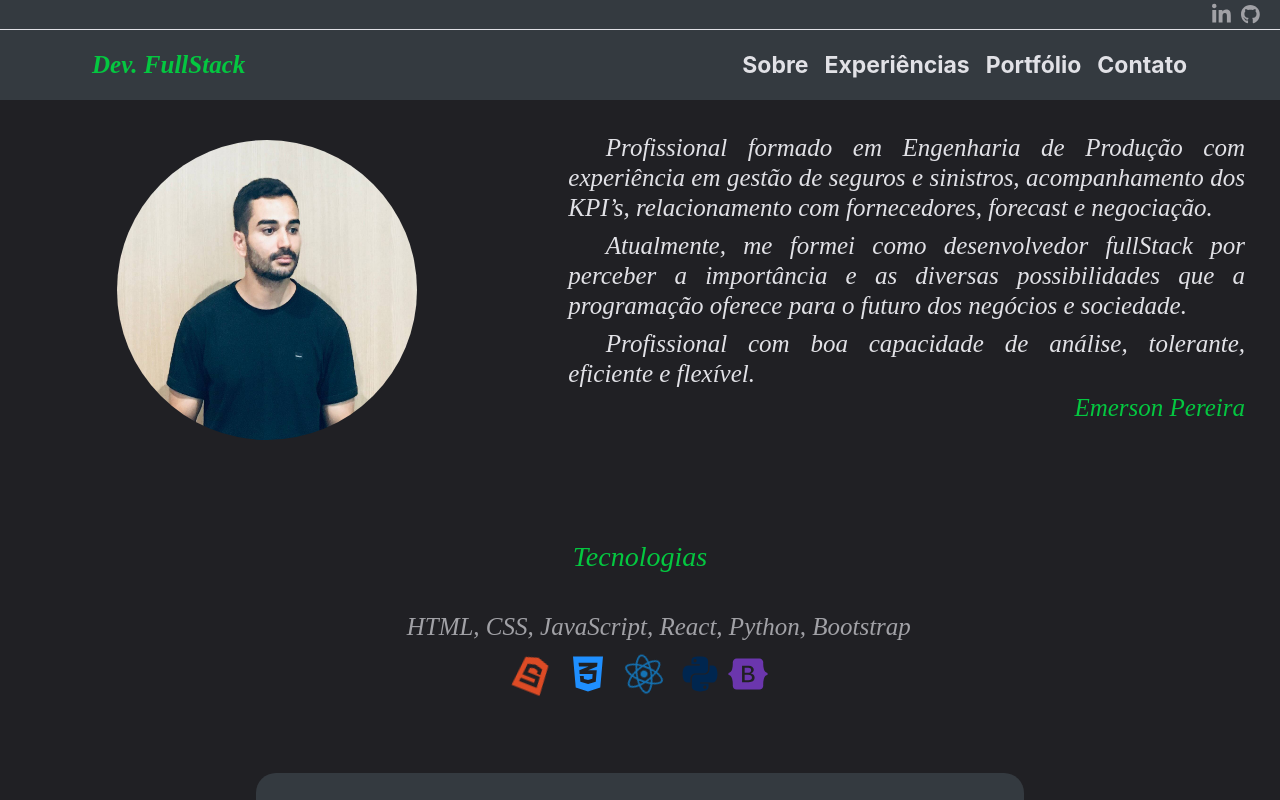
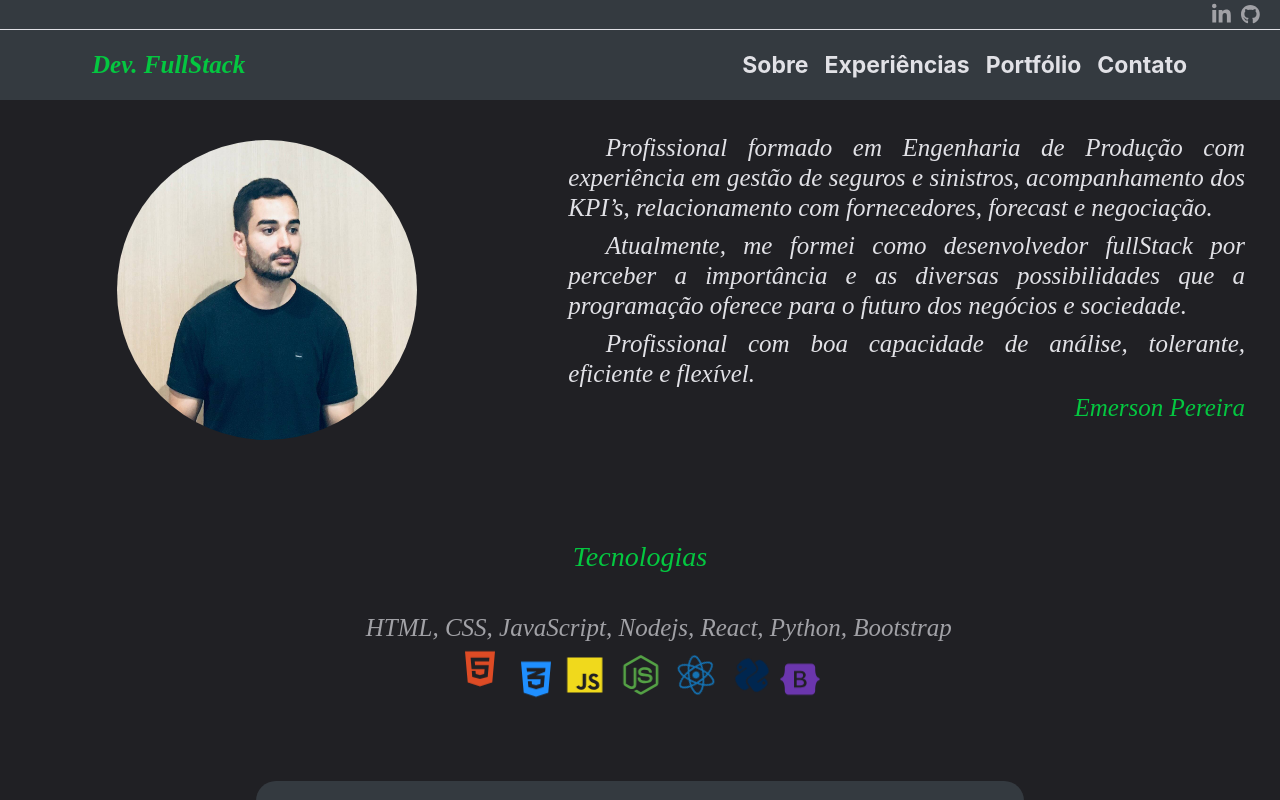
Before and after one commit to emersonope/emersonope.com, a React (Create React App) app: page / in a window 1280 px wide. Shown: the top 800 px of the page. Built offline with nearby package versions, Linux system fonts and the light colour scheme.

Commit message:
efeitos icones home

```diff
--- a/src/pages/home/degree/tabela/index.js
+++ b/src/pages/home/degree/tabela/index.js
@@ -48,13 +48,17 @@ const Linha = styled(Row)`
     }
 `;
 
-const Tab = styled(Table)`
-
-`;
+const Tab = styled(Table)``;
 
 const TabTd = styled.td`
-    border-top: none !important;
-    color: #E1E1E6;
+    &{
+        border-top: none !important;
+        color: #E1E1E6;
+    }
+    &:hover {
+        color: #8257E6;
+    }
+
 `;
 
 const TabTh = styled.th`
--- a/src/pages/home/technologies/index.js
+++ b/src/pages/home/technologies/index.js
@@ -1,10 +1,11 @@
 import { Col, Row } from "react-bootstrap";
-import styled, {keyframes} from 'styled-components';
+import styled, {keyframes } from 'styled-components';
 
 import React from 'react';
 
 import { IconContext } from "react-icons";
-import { FaHtml5 , FaCss3Alt, FaReact, FaPython, FaBootstrap } from 'react-icons/fa';
+import { IoLogoJavascript } from "react-icons/io5";
+import { FaHtml5 , FaCss3Alt, FaReact, FaNodeJs, FaPython, FaBootstrap } from 'react-icons/fa';
 
 
 const Card = styled.div`
@@ -59,6 +60,8 @@ const Card2 = styled.div`
     @media (max-width: 600px) {
         height: 100%;
         width: 100%;
+
+        align-items: center;
     }
 `;
 
@@ -76,6 +79,13 @@ const Linha = styled(Row)`
         height: 50%;
         margin-top: auto;
         margin-bottom: 4px;
+    }
+    @media (max-width: 600px) {
+        height: 100%;
+        width: 100%;
+        text-align: center;
+        justify-content: center;
+
     }
 `;
 
@@ -115,7 +125,7 @@ const Texto = styled.h4`
         justify-content: center;
     }
 `;
-
+/* animações */
 const animate = keyframes`
     from {
         transform: rotate(0deg);
@@ -124,13 +134,59 @@ const animate = keyframes`
         transform: rotate(360deg);
     }
 `;
+const animate1 = keyframes`
+    0% { transform: rotate(0deg); }
+    50% { transform: rotate(180deg); }
+    100% { transform: rotate(0deg);}
+`;
+
+const bounce = keyframes`
+    0% { transform: translateY(0px); }
+    50% { transform: translateY(-7px) }
+    100% {transform: translateY(0px) }
+}
+`;
+const bounce1 = keyframes`
+    0% { transform: translateY(0px); }
+    50% { transform: translateY(7px) }
+    80% { transform: translateY(-7px) }
+    100% {transform: translateY(0px) }
+}
+`;
+
+
+const goBack = keyframes`
+    0% { transform: translateX(4px);; }
+    50% { transform: translateX(0); }
+    100% {transform: translateX(4px); }
+`;
+
 
 const HtmlIcon = styled(FaHtml5)`
-   animation: ${animate} 10s linear infinite;
+   animation: ${bounce}  10s linear infinite;
 `;
 
 const ReactIcon = styled(FaReact)`
-   animation: ${animate} 10s linear infinite;
+   animation: ${animate} 4s linear infinite;
+`;
+
+const CssIcon = styled(FaCss3Alt)`
+   animation: ${bounce1} 10s linear infinite;
+`;
+const BtsIcon = styled(FaBootstrap)`
+   animation: ${bounce1} 10s linear infinite;
+`;
+
+const PyIcon = styled(FaPython)`
+   animation: ${animate1} 4s linear infinite;
+`;
+
+const NjsIcon = styled(FaNodeJs)`
+   animation: ${goBack} 4s linear infinite;
+`;
+
+const JsIcon = styled(IoLogoJavascript)`
+   animation: ${goBack} 4s linear infinite;
 `;
 
 const MyProvider = ({className, children}) => <IconContext.Provider value={{className}}> {children} </IconContext.Provider>
@@ -140,6 +196,7 @@ const IconHtml = styled(MyProvider)`
         font-size: 2.5em;
         margin-right: 8px;
         margin-left: 8px;
+        margin-bottom: 8px;
 `;
 
 const IconCss = styled(MyProvider)`
@@ -147,6 +204,15 @@ const IconCss = styled(MyProvider)`
         font-size: 2.5em;
         margin-right: 8px;
         margin-left: 8px;
+        margin-bottom: 8px;
+`;
+
+const IconNode = styled(MyProvider)`
+    color: rgb(33%, 63%, 27%);
+    font-size: 2.5em;
+    margin-right: 8px;
+    margin-left: 8px;
+    margin-bottom: 8px;
 `;
 
 const IconReact = styled(MyProvider)`
@@ -154,6 +220,7 @@ const IconReact = styled(MyProvider)`
         font-size: 2.5em;
         margin-right: 8px;
         margin-left: 8px;
+        margin-bottom: 8px;
 `;
 
 const IconPy = styled(MyProvider)`
@@ -161,12 +228,21 @@ const IconPy = styled(MyProvider)`
         font-size: 2.5em;
         margin-right: 8px;
         margin-left: 8px;
+        margin-bottom: 8px;
 `;
 
 const IconBtp = styled(MyProvider)`
         color: rgb(42%, 21%, 68%);
         font-size: 2.5em;
         margin-right: 8px;
+        margin-bottom: 8px;
+`;
+
+const IconJs = styled(MyProvider)`
+        color: rgb(94%, 85%, 11%);
+        font-size: 2.5em;
+        margin-right: 8px;
+        margin-bottom: 8px;
 `;
 
 export const Technologies = () => {
@@ -184,23 +260,29 @@ export const Technologies = () => {
                 <Coluna xl={12}>
                     <Card2>
                         <Linha>
-                                <Texto> HTML, CSS, JavaScript, React, Python, Bootstrap</Texto>
+                                <Texto> HTML, CSS, JavaScript, Nodejs, React, Python, Bootstrap</Texto>
                         </Linha>
                         <Linha>
                                 <IconHtml>
                                     <HtmlIcon />
                                 </IconHtml>
                                 <IconCss>
-                                    <FaCss3Alt />
+                                    <CssIcon />
                                 </IconCss>
+                                <IconJs>
+                                    <JsIcon />
+                                </IconJs>
+                                <IconNode>
+                                    <NjsIcon />
+                                </IconNode>
                                 <IconReact>
-                                    < ReactIcon />
+                                    <ReactIcon />
                                 </IconReact>
                                 <IconPy>
-                                    <FaPython />
+                                    <PyIcon />
                                 </IconPy>
                                 <IconBtp>
-                                    < FaBootstrap />
+                                    <BtsIcon />
                                 </IconBtp>
 
                         </Linha>
```
